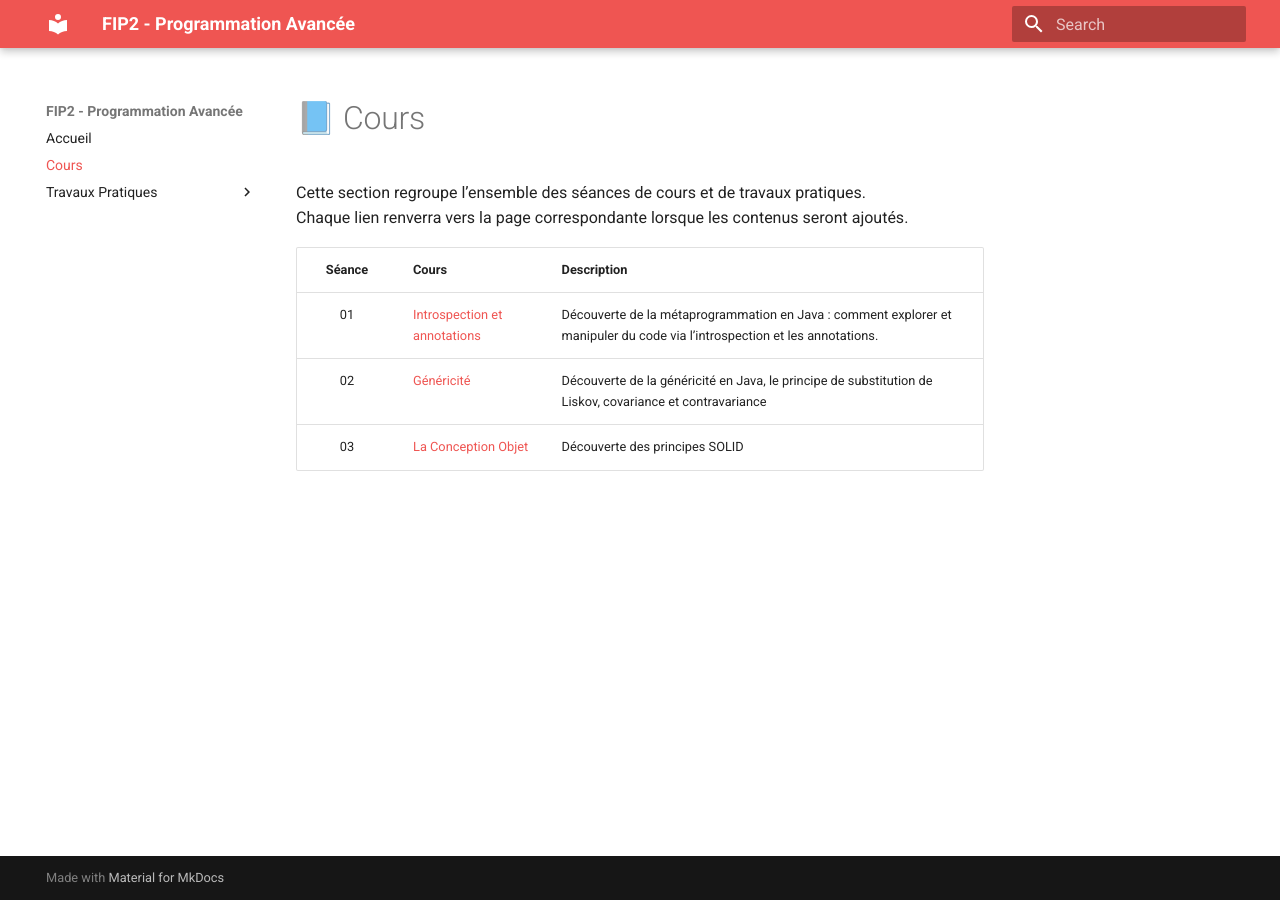
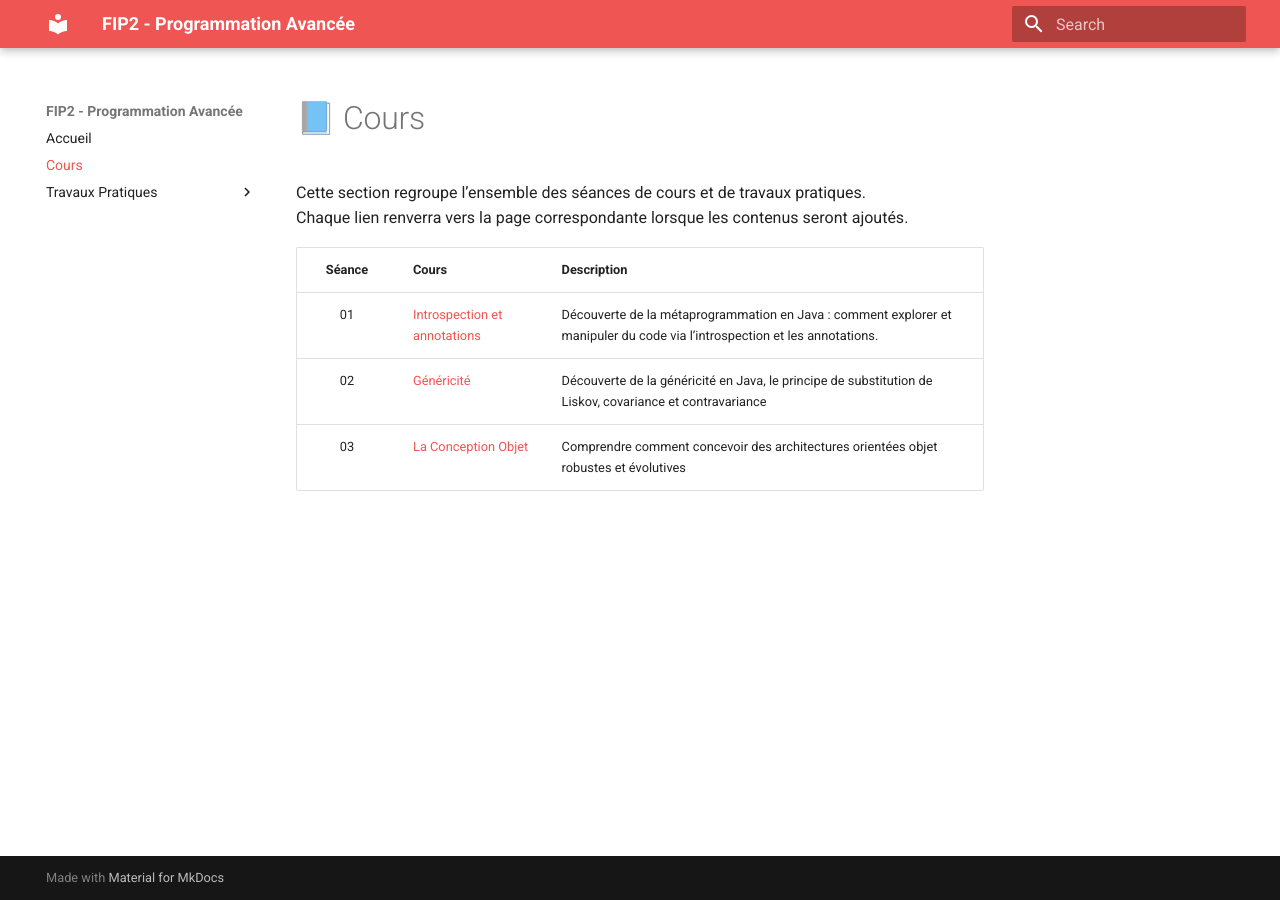
Before and after one commit to rezakaziz/PROG-AVANC, an MkDocs documentation site: the page built from docs/cours/index.md, in a window 1280 px wide. Built offline with MkDocs 1.6.1 and Material for MkDocs 9.7.7, drawn with Linux system fonts in a browser that asks for light colours.

Commit message:
Cours 03

```diff
--- a/docs/cours/index.md
+++ b/docs/cours/index.md
@@ -7,4 +7,4 @@ Chaque lien renverra vers la page correspondante lorsque les contenus seront ajo
 |:------:|:-----------------------------------|:-----------------------------------------------------|
 | 01 | [Introspection et annotations](01.pdf) | Découverte de la métaprogrammation en Java : comment  explorer et manipuler du code via l’introspection et les annotations. |
 | 02 | [Généricité](02.pdf) | Découverte de la généricité en Java, le principe de substitution de Liskov, covariance et contravariance |
-| 03 | [La Conception Objet](03.pdf) | Découverte des principes SOLID |
+| 03 | [La Conception Objet](03.pdf) | Comprendre comment concevoir des architectures orientées objet robustes et évolutives |
```
Also changed, not shown: 1 other file.
